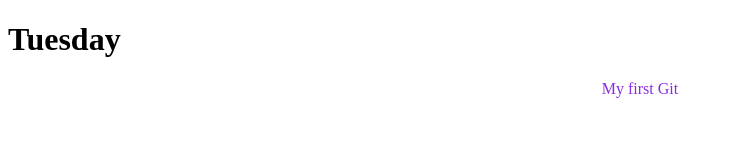
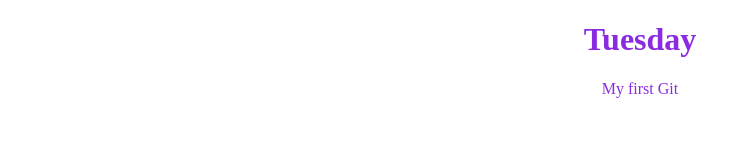
Before and after one commit to ttvnguyen/self-learn, a plain HTML site: page index.html in a window 1280 px wide. Shown: the whole page, without its empty margins (0-751 px from the left). Drawn offline with Linux system fonts and the light colour scheme.

Commit message:
stype h1 the same as p

```diff
--- a/style.css
+++ b/style.css
@@ -1,4 +1,4 @@
-p{
+h1, p{
     text-align: center;
     color:blueviolet;
 }
```
